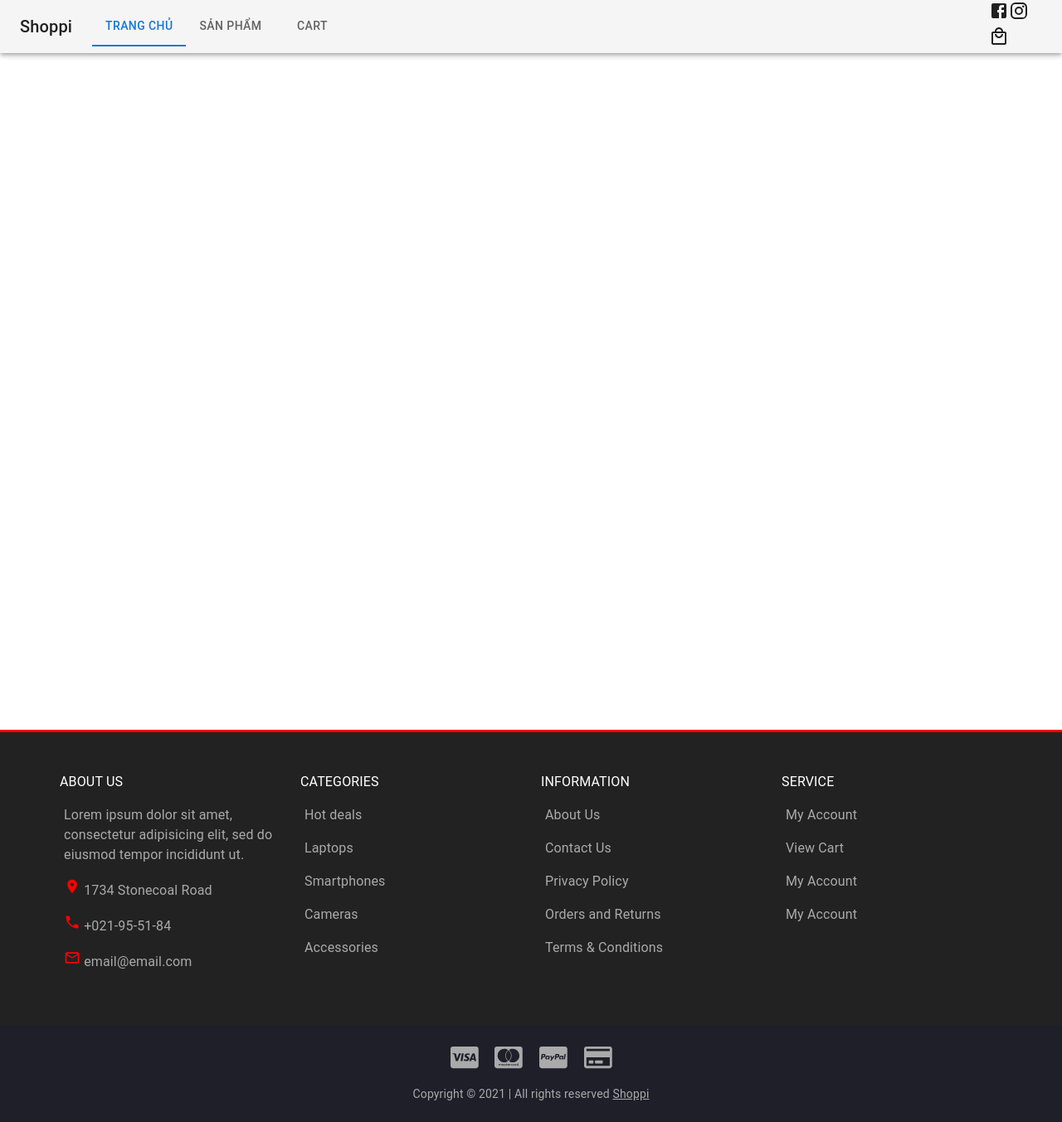
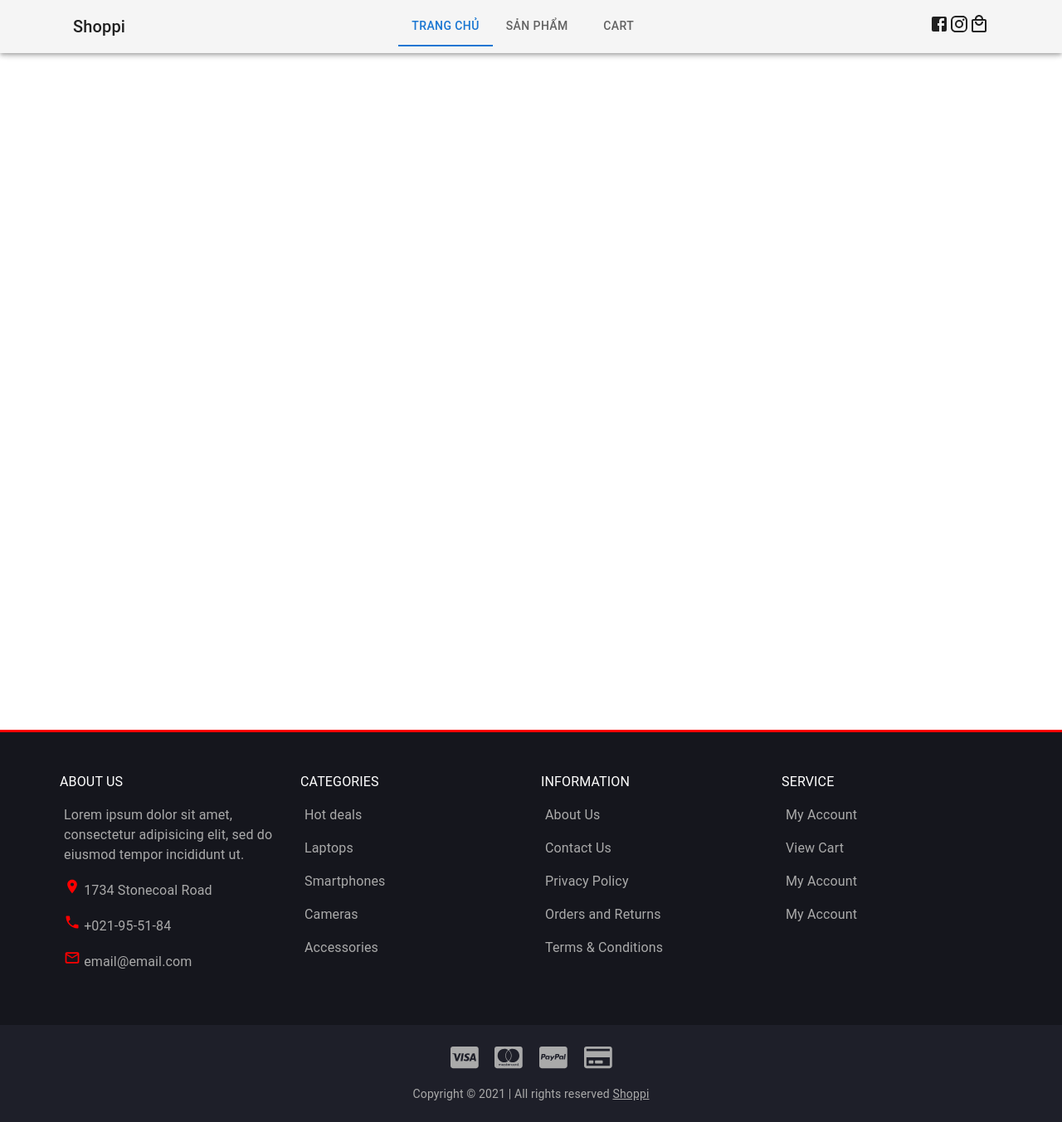
Before and after one commit to Phamdan7700/Shop, a Next.js app: page /cart in a window 1280 px wide. Shown: the whole page at 83% size. Built offline with nearby package versions, Linux system fonts and the light colour scheme.

Commit message:
fix header

```diff
--- a/components/Footer/Footer.tsx
+++ b/components/Footer/Footer.tsx
@@ -116,7 +116,7 @@ const Footer: FC = () => {
   return (
 
     <Box component="footer">
-      <Box sx={{ bgcolor: '#222', color: 'warning.contrastText', p: 6, mt: 2, borderTop: '3px solid red' }}>
+      <Box sx={{ bgcolor: '#15161d', color: 'warning.contrastText', p: 6, mt: 2, borderTop: '3px solid red' }}>
         <Container>
           <Grid container spacing={{ xs: 2, md: 3 }} columns={{ xs: 4, sm: 8, md: 12 }}>
             {FooterMenu.map((item, index) => (
--- a/components/Header/index.tsx
+++ b/components/Header/index.tsx
@@ -1,6 +1,6 @@
 
 import KeyboardArrowUpIcon from "@mui/icons-material/KeyboardArrowUp";
-import { Fab, Zoom } from "@mui/material";
+import { Container, Fab, Zoom } from "@mui/material";
 import AppBar from "@mui/material/AppBar";
 import Box from "@mui/material/Box";
 import CssBaseline from "@mui/material/CssBaseline";
@@ -72,17 +72,19 @@ function Header() {
             <CssBaseline />
             <HideOnScroll >
                 <AppBar color="default">
+                    <Container>
                         <Toolbar>
                             <Typography variant="h6" component="div">
                                 <Link href="/"><a>Shoppi</a></Link>
                             </Typography>
                             <NavTabs />
-                        <div className='socials'>
+                            <Box className='socials'>
                                 <FacebookIcon />
                                 <InstagramIcon />
                                 <LocalMallOutlinedIcon />
-                        </div>
+                            </Box>
                         </Toolbar>
+                    </Container>
                 </AppBar>
             </HideOnScroll>
             <Toolbar id="back-to-top-anchor" />
--- a/components/Nav-top/index.tsx
+++ b/components/Nav-top/index.tsx
@@ -37,16 +37,13 @@ export default function NavTabs() {
 
   return (
 
-    <Container maxWidth='lg'>
-      <Box sx={{ width: "50%" }} >
-        <Tabs value={value} onChange={handleChange} aria-label="nav tabs example">
-          <LinkTab label="Trang chủ" path="/" />
-          <LinkTab label="Sản Phẩm" path="/product" />
-          <LinkTab label="Cart" path="/cart" />
-        </Tabs>
-      </Box>
-    </Container>
-
+    <Box sx={{ flex: 1 }} >
+      <Tabs value={value} onChange={handleChange} centered aria-label="nav tabs example">
+        <LinkTab label="Trang chủ" path="/" />
+        <LinkTab label="Sản Phẩm" path="/product" />
+        <LinkTab label="Cart" path="/cart" />
+      </Tabs>
+    </Box>
 
   );
 }
--- /dev/null
+++ b/styles/Header.module.css
@@ -0,0 +1,3 @@
+.socials {
+    display: flex;
+}
```
Lines whose indentation alone changed are shown as unchanged.
